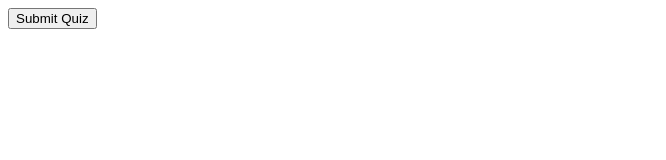
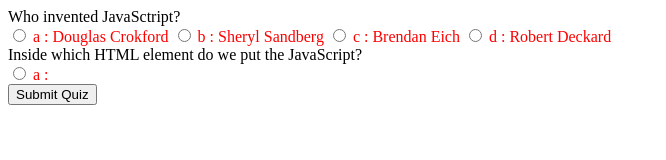
Before and after one commit to casscalex/My-JS-Quiz, a plain HTML site: page index.html in a window 1280 px wide. Both pictures are taken after a click on the button "Submit Quiz". Shown: the whole page, without its empty margins (0-666 px from the left). Drawn offline with Linux system fonts and the light colour scheme.

Commit message:
saving for now becuase i can't figure out why my script isn't working

```diff
--- a/assets/js/script.js
+++ b/assets/js/script.js
@@ -1,8 +1,9 @@
 // Functions
-function buildQuiz(){
+(function(){
+    function startQuiz(){
     const output = [];
 
-    myQuestions.forEach(
+    quizQuestions.forEach(
       (currentQuestion, questionNumber) => {
 
         const answers = [];
@@ -32,7 +33,7 @@
 
   let numCorrect = 0;
 
-  myQuestions.forEach( (currentQuestion, questionNumber) => {
+  quizQuestions.forEach( (currentQuestion, questionNumber) => {
 
     const answerContainer = answerContainers[questionNumber];
     const selector = `input[name=question${questionNumber}]:checked`;
@@ -51,9 +52,9 @@
 }
 
 // Variables
-var quizContainer = document.getElementById('quiz');
-var resultsContainer = document.getElementById('results');
-var submitButton = document.getElementById('submit')
+var quizContainer = document.getElementById("quiz");
+var resultsContainer = document.getElementById("results");
+var submitButton = document.getElementById("submit")
 var quizQuestions = [
     //    first questions
         {
@@ -62,7 +63,7 @@
             a: "Douglas Crokford",
             b: "Sheryl Sandberg",
             c: "Brendan Eich",
-            d: "Robert Deckard",
+            d: "Robert Deckard"
         },
         correctAnswer: "c"
     },
@@ -73,7 +74,7 @@
                 a: "<script>",
                 b: "<scripting>",
                 c: "<javascript>",
-            d: "<js>",
+                d: "<js>"
         },
             correctAnswer: "a"
     },
@@ -84,7 +85,7 @@
                 a: "msg('Hello World');",
                 b: "alertBox('Hello World);",
                 c: "alert('Hello World')",
-            d: "msgBox('Hellow World');",
+                d: "msgBox('Hellow World');"
         },
             correctAnswer: "c"
     },
@@ -95,7 +96,7 @@
                 a: "onchange",
                 b: "onclick",
                 c: "onmouseclick",
-            d: "onmouseover",
+                d: "onmouseover"
         },
             correctAnswer: "b"
     },
@@ -106,7 +107,7 @@
                 a: "var colors = 1 =('red'), 2 = ('green'), 3 = ('blue')",
                 b: "var colors = 'red','green','blue'",
                 c: "var colors = (1:'red',2:'green',3:'blue'",
-            d: "var colors = ['red', 'green', 'blue'",
+                d: "var colors = ['red', 'green', 'blue'"
         },
             correctAnswer: "d"
     }
@@ -117,3 +118,4 @@
 
 // Event Listenrs
 submitButton.addEventListener('click', showResults)
+})();
--- a/index.html
+++ b/index.html
@@ -12,5 +12,7 @@
         <button id="submit">Submit Quiz</button>
 
         <div id="results"></div>
+
+        <script src="./assets/js/script.js"></script>
     </body>
 </html>
```
Lines whose indentation alone changed are shown as unchanged.
